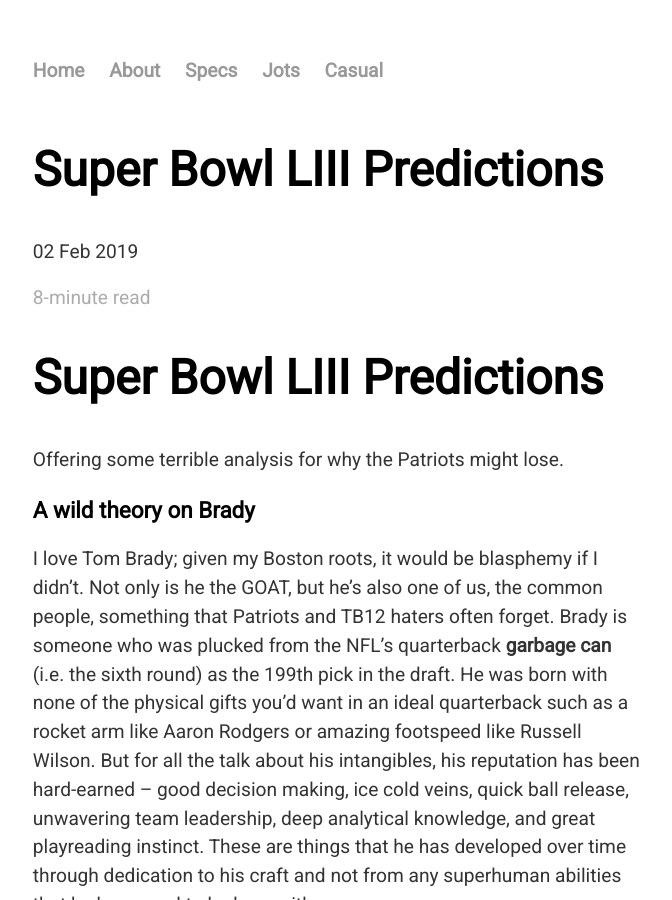
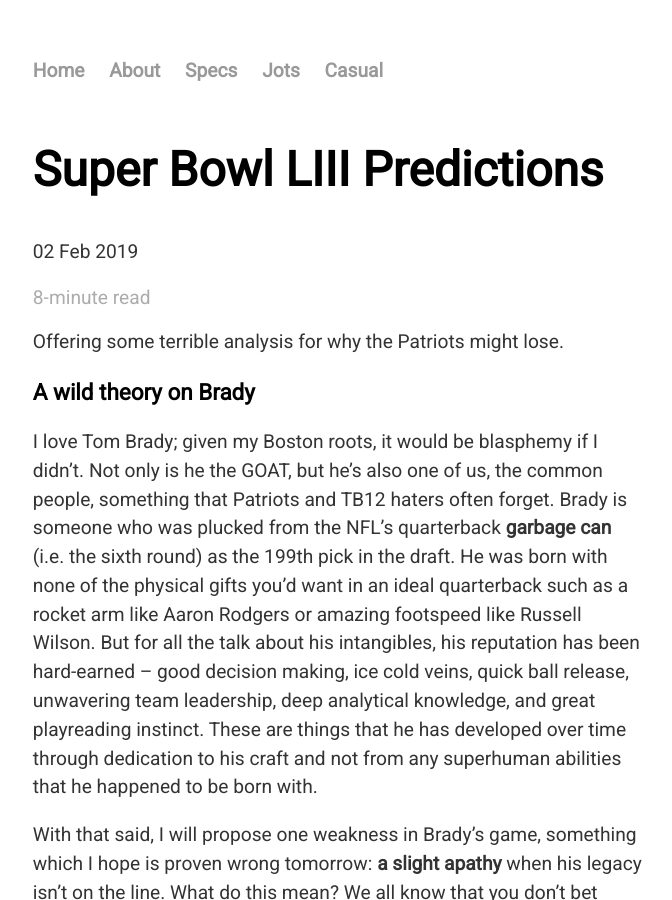
Before and after one commit to geordgez/geordgez.github.io, a Jekyll site: the page built from _posts/2019-02-02-superbowl-53-predictions.md, in a window 1280 px wide and 900 px high. Shown: the whole window, without its empty margins (300-972 px from the left). Built offline with Jekyll 4.4.1, drawn with Linux system fonts in a browser that asks for light colours.

Commit message:
Remove repeat title in SB53 jot

```diff
--- a/_posts/2019-02-02-superbowl-53-predictions.md
+++ b/_posts/2019-02-02-superbowl-53-predictions.md
@@ -3,8 +3,6 @@
 title: "Super Bowl LIII Predictions"
 date: 2019-02-02
 ---
-
-# Super Bowl LIII Predictions
 
 Offering some terrible analysis for why the Patriots might lose.
 
```
